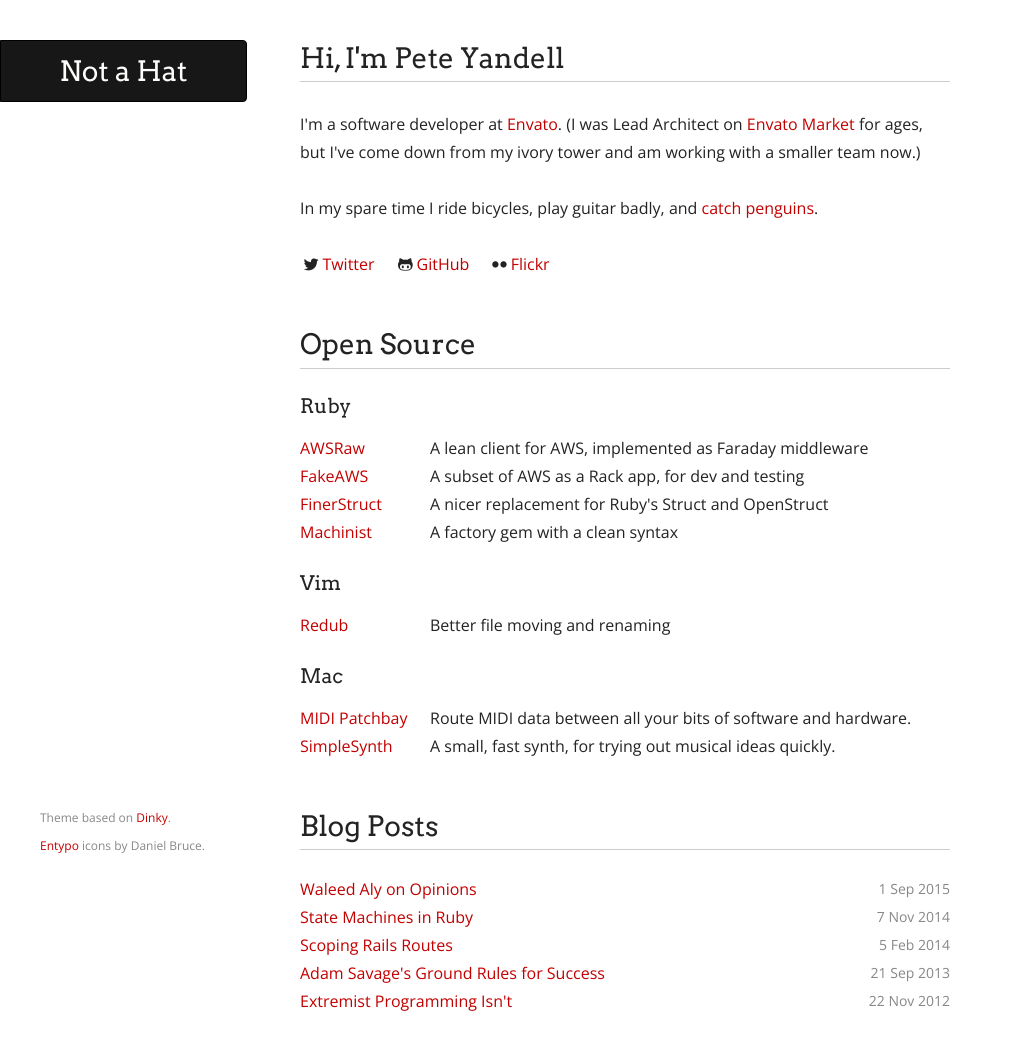
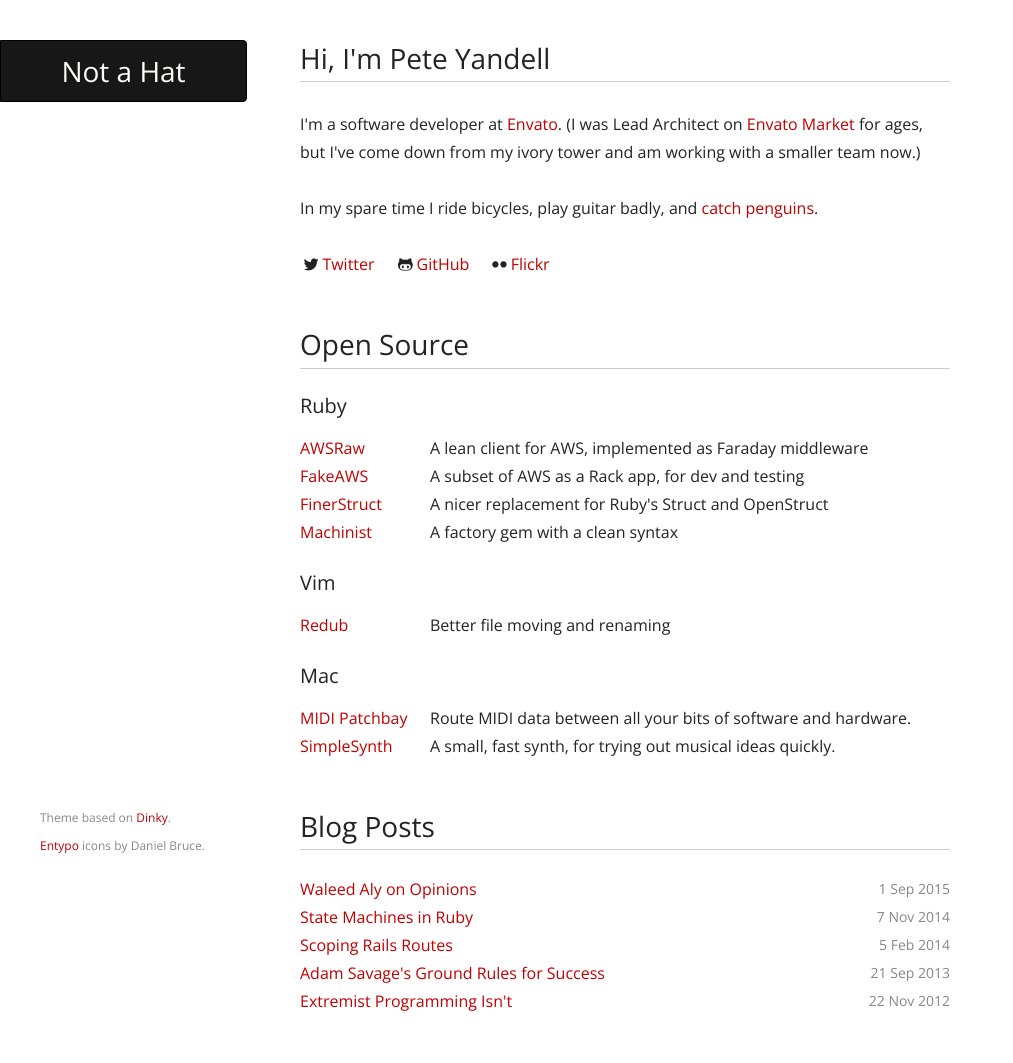
Before and after one commit to notahat/notahat.github.com, a Jekyll site: the page built from index.html, in a window 1280 px wide. Shown: the whole page, without its empty margins (0-1013 px from the left). Built offline with Jekyll 4.4.1, drawn with Linux system fonts in a browser that asks for light colours.

Commit message:
Simplify to just use one font.
Getting more conservative in my old age.

```diff
--- a/_layouts/page.html
+++ b/_layouts/page.html
@@ -7,8 +7,7 @@
 
     <title>{{ page.title }}</title>
 
-    <link href="http://fonts.googleapis.com/css?family=Open+Sans:600,300italic,400italic,400,300" rel="stylesheet" type="text/css">
-    <link href="http://fonts.googleapis.com/css?family=Arvo:400" rel="stylesheet" type="text/css">
+    <link href="http://fonts.googleapis.com/css?family=Open+Sans:300italic,400italic,400,300" rel="stylesheet" type="text/css">
     <link href="/stylesheets/fontello.css" rel="stylesheet" type="text/css">
 
     <link rel="stylesheet" href="/stylesheets/reset.css">
--- a/stylesheets/styles.less
+++ b/stylesheets/styles.less
@@ -19,7 +19,6 @@
 
 h1, h2, h3 {
   color: @dark_text_color;
-  font-family: "Arvo", Monaco, serif;
   font-weight: 400;
   line-height: 1.3;
   padding-bottom: 5px;
```
